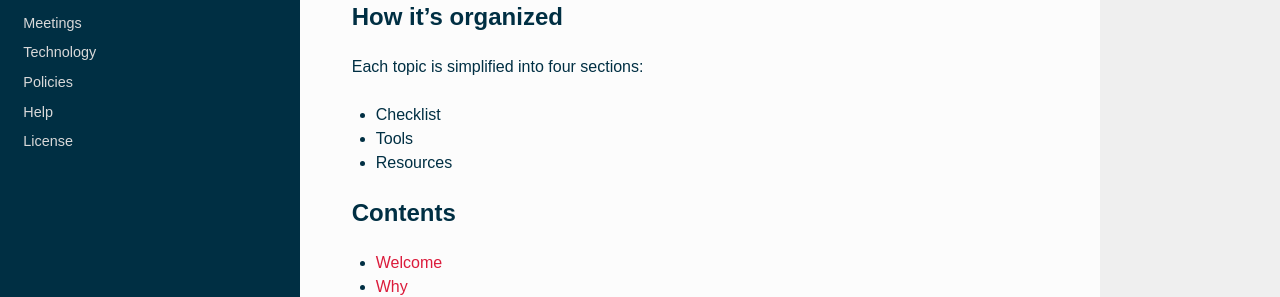
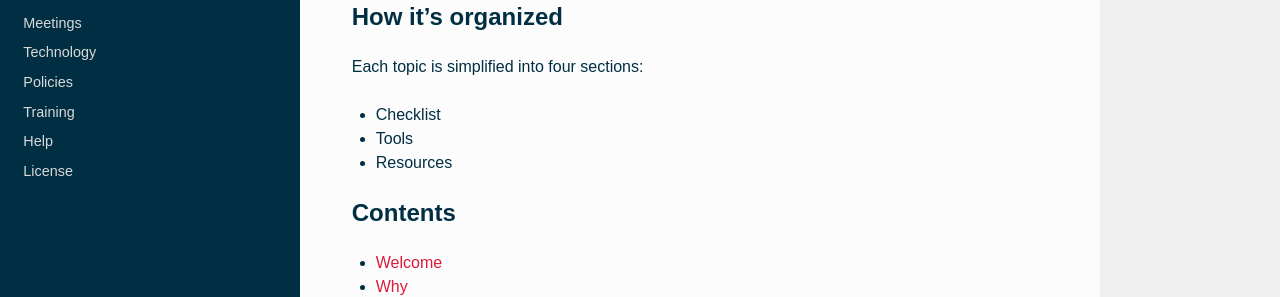
Before and after one commit to distributedgov/guide, an MkDocs documentation site: the page built from docs/README.md, in a window 1280 px wide. Shown: the part 396-693 px from the top of the page. Built offline with MkDocs 1.6.1, drawn with Linux system fonts in a browser that asks for light colours; nearby versions of some CDN libraries; old or Windows-style settings are respelled for this version of MkDocs.

Commit message:
Update mkdocs.yml

```diff
--- a/mkdocs.yml
+++ b/mkdocs.yml
@@ -17,5 +17,6 @@ pages:
     - Meetings: meetings.md
     - Technology: technology.md
     - Policies: policies.md
+    - Training: training.md
     - Help: help.md
     - License: license-info.md
```
